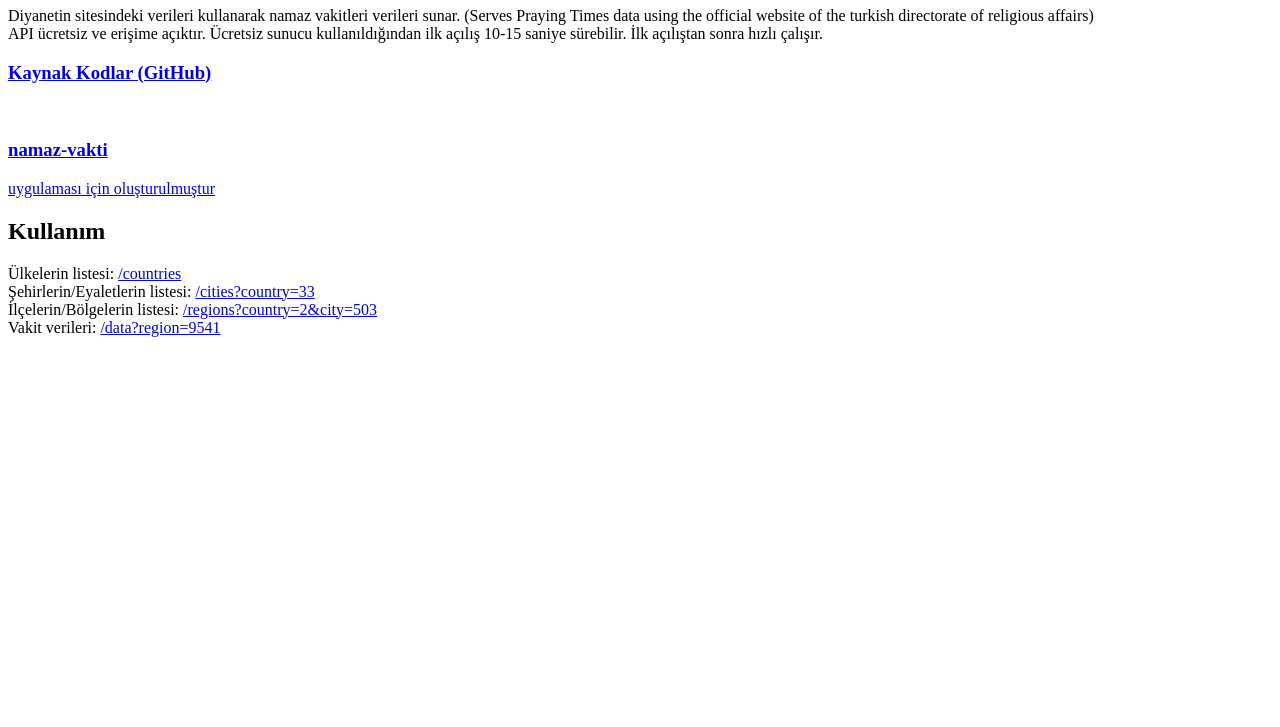
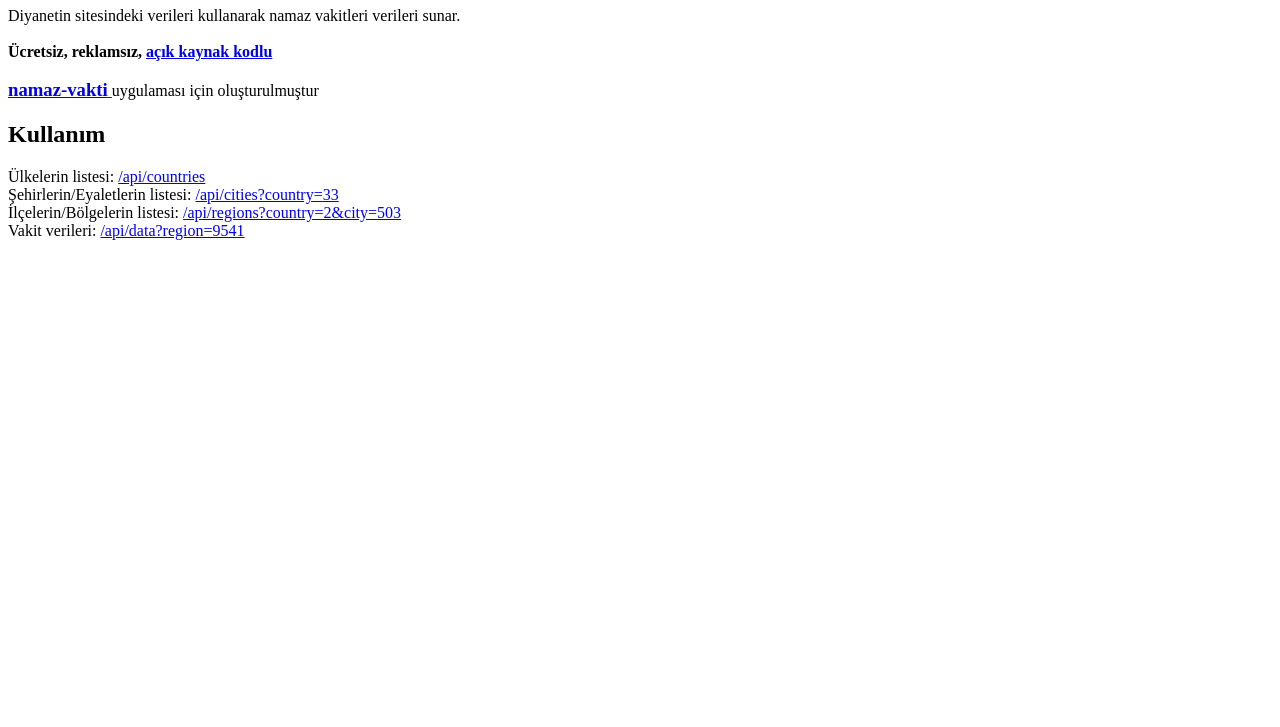
Before and after one commit to canbax/namaz-vakti-api, a website: page public/index.html in a window 1280 px wide. Shown: the part 73-800 px from the top of the page. Drawn offline with Linux system fonts and the light colour scheme.

Commit message:
UI changes

```diff
--- a/api/index.js
+++ b/api/index.js
@@ -148,7 +148,7 @@ function findTable(str) {
 
 app.use(allowOrigin4All);
 app.use(express.static("public"));
-console.log("__dirname: ", __dirname);
+
 app.get("/api/countries", getCountryList);
 app.get("/api/cities", getCityList);
 app.get("/api/regions", getRegionsList);
--- a/package.json
+++ b/package.json
@@ -5,7 +5,7 @@
   "main": "index.js",
   "scripts": {
     "test": "echo \"Error: no test specified\" && exit 1",
-    "start": "node index.js"
+    "start": "node api/index.js"
   },
   "author": "",
   "license": "ISC",
--- a/public/index.html
+++ b/public/index.html
@@ -4,44 +4,49 @@
     <title>Namaz Vakti API</title>
     <link rel="icon" href="favicon.ico" />
     <script></script>
+    <style>
+      h3 {
+        display: inline;
+      }
+    </style>
   </head>
 
   <body>
-    <h1>Namaz Vakti API (Prayer Time APı)</h1>
+    <h1>Namaz Vakti API</h1>
     <span>
       Diyanetin sitesindeki verileri kullanarak namaz vakitleri verileri sunar.
-      (Serves Praying Times data using the official website of the turkish
-      directorate of religious affairs)
     </span>
     <br />
-    <span>
-      API ücretsiz ve erişime açıktır. Ücretsiz sunucu kullanıldığından ilk
-      açılış 10-15 saniye sürebilir. İlk açılıştan sonra hızlı çalışır.
-    </span>
     <br />
-    <h3>
+    <b>
+      Ücretsiz, reklamsız,
       <a target="_blank" href="https://github.com/canbax/namaz-vakti-api">
-        Kaynak Kodlar (GitHub)
+        açık kaynak kodlu
       </a>
-    </h3>
+    </b>
+    <br />
     <br />
     <a target="_blank" href="https://github.com/canbax/namaz-vakti">
-      <h3> namaz-vakti </h3> uygulaması için oluşturulmuştur
+      <h3>namaz-vakti</h3>
     </a>
+    uygulaması için oluşturulmuştur
+
     <br />
     <h2>Kullanım</h2>
     <span>Ülkelerin listesi: </span>
-    <a target="_blank" href="/api/countries">/countries</a>
+    <a target="_blank" href="/api/countries"> /api/countries </a>
     <br />
     <span>Şehirlerin/Eyaletlerin listesi: </span>
-    <a target="_blank" href="/api/cities?country=33">/cities?country=33</a>
+    <a target="_blank" href="/api/cities?country=33">
+      /api/cities?country=33
+    </a>
     <br />
     <span>İlçelerin/Bölgelerin listesi: </span>
-    <a target="_blank" href="/api/regions?country=2&city=503"
-      >/regions?country=2&city=503</a
-    >
+    <a target="_blank" href="/api/regions?country=2&city=503">
+      /api/regions?country=2&city=503
+    </a>
     <br />
     Vakit verileri:
-    <a target="_blank" href="/api/data?region=9541">/data?region=9541</a>
+    <a target="_blank" href="/api/data?region=9541"> /api/data?region=9541 </a>
   </body>
 </html>
```
